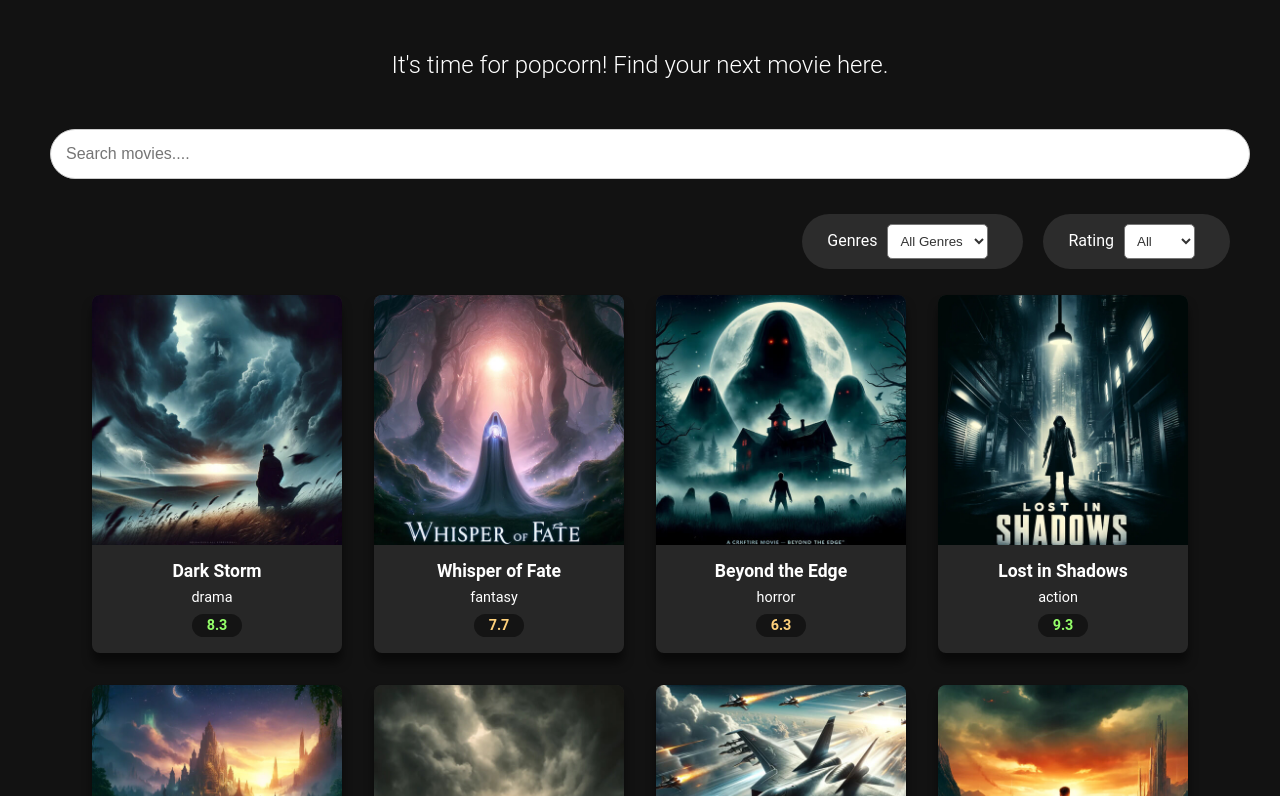
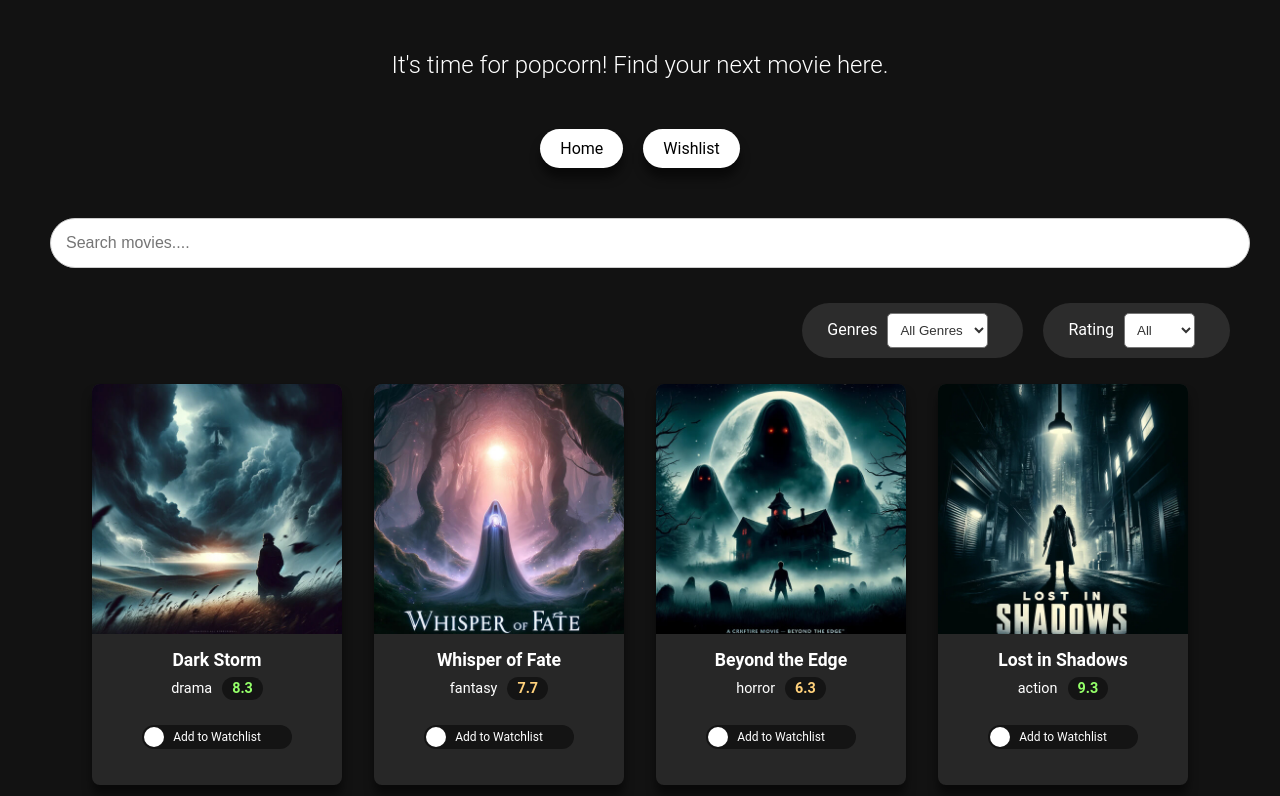
Before and after one commit to rohxn-rai/Learning-ReactJS, a React (Create React App) app in the folder moviedux/: page / in a window 1280 px wide. Shown: the part 324-1120 px from the top of the page. Built offline with nearby package versions, Linux system fonts and the light colour scheme.

Commit message:
7th commit added react router dom functionalities to the moviedux

```diff
--- a/moviedux/package.json
+++ b/moviedux/package.json
@@ -9,6 +9,7 @@
     "cra-template": "1.2.0",
     "react": "^19.0.0",
     "react-dom": "^19.0.0",
+    "react-router-dom": "^7.0.2",
     "react-scripts": "5.0.1",
     "web-vitals": "^2.1.4"
   },
--- a/moviedux/src/App.js
+++ b/moviedux/src/App.js
@@ -3,13 +3,68 @@
 import Header from './components/Header';
 import Footer from './components/Footer';
 import MovieGrid from './components/MoviesGrid';
+import Watchlist from './components/Watchlist';
+import { BrowserRouter as Router, Routes, Route, Link } from 'react-router-dom';
+import { useState, useEffect } from 'react';
 
 function App() {
+  // set up movies and it's useState
+  const [movies, setMovies] = useState([]);
+
+  // set up watchlist and it's useState
+  const [watchlist, setWatchlist] = useState([]);
+
+  // extract the list of movies
+  useEffect(() => {
+    fetch('movies.json')
+      .then(response => response.json())
+      .then(data => setMovies(data));
+  }, []);
+
+  const toggleWatchlist = movieID => {
+    setWatchlist(prev =>
+      prev.includes(movieID) ? prev.filter(id => id !== movieID) : [...prev, movieID]
+    );
+  };
+
   return (
     <div className="App">
       <div className="container">
         <Header></Header>
-        <MovieGrid></MovieGrid>
+
+        <Router>
+          <nav>
+            <ul>
+              <li>
+                <Link to="/">Home</Link>
+              </li>
+              <li>
+                <Link to="/watchlist">Wishlist</Link>
+              </li>
+            </ul>
+          </nav>
+
+          <Routes>
+            <Route
+              path="/"
+              element={
+                <MovieGrid
+                  movies={movies}
+                  watchlist={watchlist}
+                  toggleWatchlist={toggleWatchlist}
+                />
+              }></Route>
+            <Route
+              path="/watchlist"
+              element={
+                <Watchlist
+                  watchlist={watchlist}
+                  movies={movies}
+                  toggleWatchlist={toggleWatchlist}
+                />
+              }></Route>
+          </Routes>
+        </Router>
       </div>
       <Footer></Footer>
     </div>
--- a/moviedux/src/components/MovieCard.js
+++ b/moviedux/src/components/MovieCard.js
@@ -1,7 +1,7 @@
 import React from 'react';
 import '../styles.css';
 
-export default function MovieCard({ movie }) {
+export default function MovieCard({ movie, isWatchlisted, toggleWatchlist }) {
   const handleError = e => {
     e.target.src = 'images/default.jpg';
   };
@@ -16,13 +16,30 @@
     }
   };
 
+  // Movie Cards front-end
   return (
     <div key={movie.id} className="movie-card">
       <img src={`images/${movie.image}`} alt={movie.title} onError={handleError} />
       <div className="movie-card-info">
         <h3 className="movie-card-title">{movie.title}</h3>
-        <p className="movie-card-genre">{movie.genre}</p>
-        <p className={`movie-card-rating ${getRatingClass(movie.rating)}`}>{movie.rating}</p>
+        <div>
+          <span className="movie-card-genre">{movie.genre}</span>
+          <span className={`movie-card-rating ${getRatingClass(movie.rating)}`}>
+            {movie.rating}
+          </span>
+        </div>
+        <label className="switch">
+          <input
+            type="checkbox"
+            checked={isWatchlisted}
+            onChange={() => toggleWatchlist(movie.id)}></input>
+
+          <span className="slider">
+            <span className="slider-label">
+              {isWatchlisted ? 'In Watchlist' : 'Add to Watchlist'}
+            </span>
+          </span>
+        </label>
       </div>
     </div>
   );
--- a/moviedux/src/components/MoviesGrid.js
+++ b/moviedux/src/components/MoviesGrid.js
@@ -1,40 +1,39 @@
-import React, { useState, useEffect } from 'react';
+import React, { useState } from 'react';
 import '../styles.css';
 import MovieCard from './MovieCard';
 
-export default function MovieGrid() {
-  const [movies, setMovies] = useState([]);
+export default function MovieGrid({ movies, watchlist, toggleWatchlist }) {
+  // set up different filter and it's useState
   const [searchTerm, setSearchTerm] = useState('');
-
   const [genre, setGenre] = useState('All Genres');
   const [rating, setRating] = useState('All');
 
-  useEffect(() => {
-    fetch('movies.json')
-      .then(response => response.json())
-      .then(data => setMovies(data));
-  }, []);
-
+  // tigger for search filter
   const handleSearchChange = e => {
     setSearchTerm(e.target.value);
   };
 
+  // tigger for genre filter
   const handleGenreChange = e => {
     setGenre(e.target.value);
   };
 
+  // tigger for rating filter
   const handleRatingChange = e => {
     setRating(e.target.value);
   };
 
+  // logic for genre filter
   const matchesGenre = (movie, genre) => {
     return genre === 'All Genres' || movie.genre.toLowerCase() === genre.toLowerCase();
   };
 
+  // logic for search filter
   const matchesSearchTerm = (movie, searchTerm) => {
     return movie.title.toLowerCase().includes(searchTerm.toLowerCase());
   };
 
+  // logic for rating filter
   const macthesRating = (movie, rating) => {
     switch (rating) {
       case 'All':
@@ -50,6 +49,7 @@
     }
   };
 
+  // filtering calling
   const filteredMovies = movies.filter(
     movie =>
       matchesGenre(movie, genre) &&
@@ -57,6 +57,7 @@
       macthesRating(movie, rating)
   );
 
+  // Movie Grid front-end
   return (
     <div>
       <input
@@ -92,7 +93,12 @@
 
       <div className="movies-grid">
         {filteredMovies.map(movie => (
-          <MovieCard movie={movie} key={movie.id}></MovieCard>
+          <MovieCard
+            movie={movie}
+            key={movie.id}
+            toggleWatchlist={toggleWatchlist}
+            isWatchlisted={watchlist.includes(movie.id)}
+          />
         ))}
       </div>
     </div>
--- /dev/null
+++ b/moviedux/src/components/Watchlist.js
@@ -0,0 +1,26 @@
+import React from 'react';
+import '../styles.css';
+import MovieCard from './MovieCard';
+
+export default function Watchlist({ watchlist, movies, toggleWatchlist }) {
+  return (
+    <div>
+      <div>
+        <h1 className="title">Your Watchlist</h1>
+        <div className="watchlist">
+          {watchlist.map(id => {
+            const movie = movies.find(movie => movie.id === id);
+            return (
+              <MovieCard
+                key={id}
+                movie={movie}
+                toggleWatchlist={toggleWatchlist}
+                isWatchlisted={true}
+              />
+            );
+          })}
+        </div>
+      </div>
+    </div>
+  );
+}
```
Also changed, not shown: 1 other file (tests, documents, lock files or other folders).
